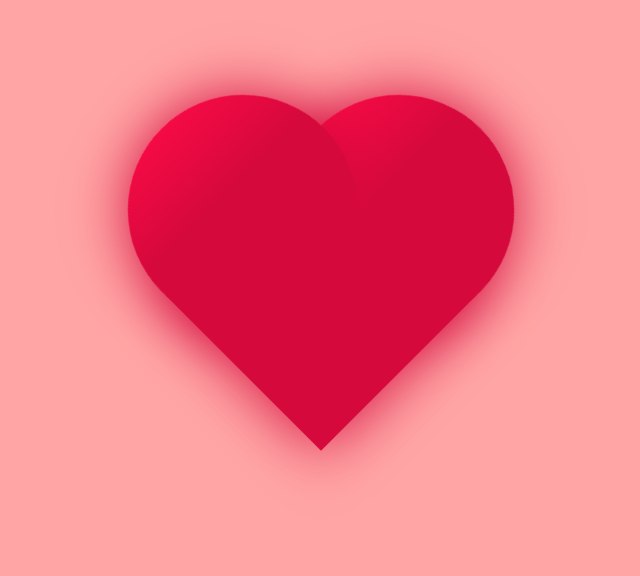
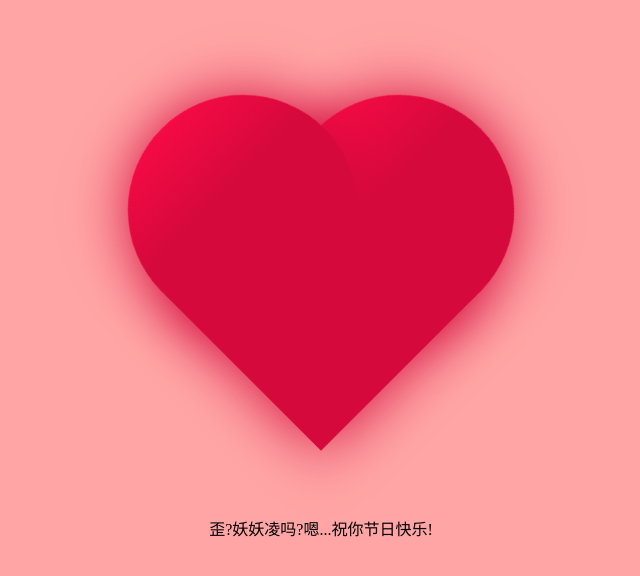
Before and after one commit to webbulingbuling/webbulingbuling.github.io, a plain HTML site: page index.html in a window 1280 px wide. Shown: the whole page, without its empty margins (319-959 px from the left). Drawn offline with Linux system fonts and the light colour scheme.

Commit message:
Update index.html

```diff
--- a/index.html
+++ b/index.html
@@ -3,7 +3,7 @@
 <html lang="en">
 <head>
 <meta charset="UTF-8">
-<title>CSS3红心跳动动画代码 - 源码之家</title>
+<title>❤女神❤</title>
 <style>
 	html, body {
 		height: 100%;
@@ -94,7 +94,7 @@
 </div>
 
 <div style="text-align:center;">
-<!-- <p>更多源码：<a href="http://www.mycodes.net/" target="_blank">源码之家</a></p> -->
+<p>歪?妖妖凌吗?嗯...祝你节日快乐!</p>
 </div>
 <script src="http://www.mycodes.net/js/tongji.js"></script>
 <script src="http://www.mycodes.net/js/youxia.js" type="text/javascript"></script>
```
